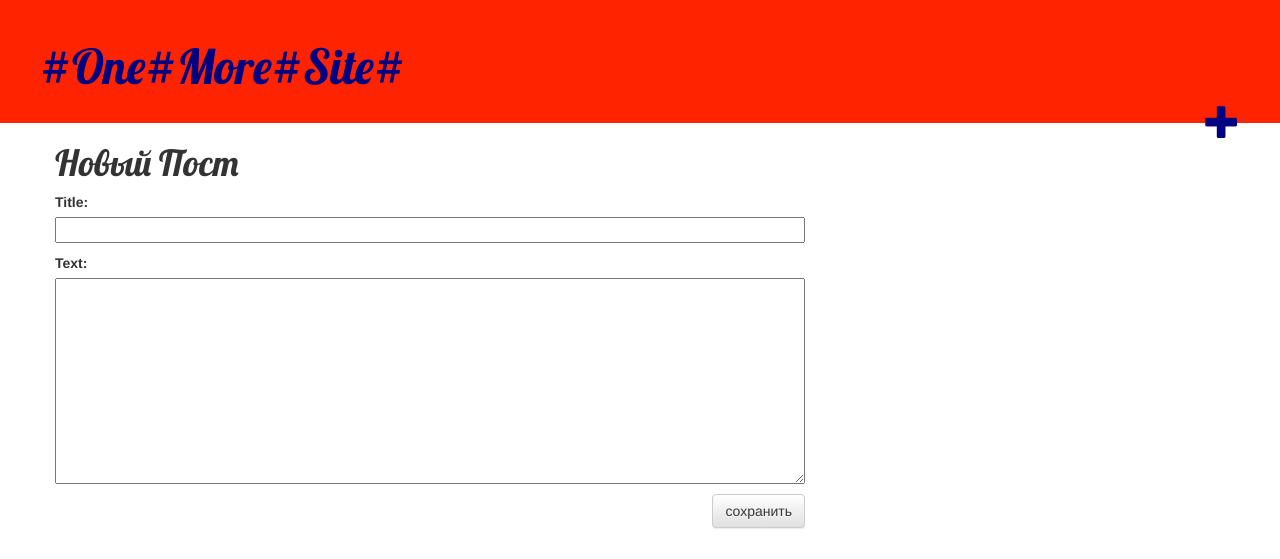
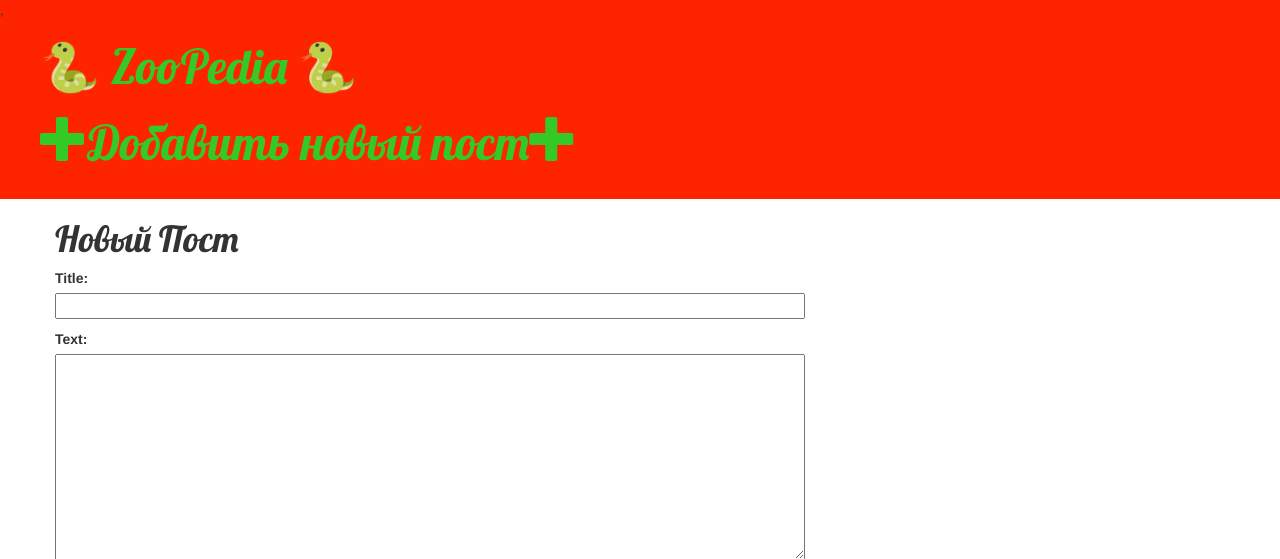
Before and after one commit to nikitosi4/my-first-blog, a Django app: page /post/new/ in a window 1280 px wide. Shown: the top 559 px of the page. Run offline with Django 4.2, Linux system fonts and the light colour scheme; some libraries are stand-ins or nearby versions.

Commit message:
minor changes

```diff
--- /dev/null
+++ b/site1/account/admin.py
@@ -0,0 +1,3 @@
+from django.contrib import admin
+
+# Register your models here.
--- /dev/null
+++ b/site1/account/apps.py
@@ -0,0 +1,6 @@
+from django.apps import AppConfig
+
+
+class AccountConfig(AppConfig):
+    default_auto_field = 'django.db.models.BigAutoField'
+    name = 'account'
--- /dev/null
+++ b/site1/account/models.py
@@ -0,0 +1,3 @@
+from django.db import models
+
+# Create your models here.
--- /dev/null
+++ b/site1/account/tests.py
@@ -0,0 +1,3 @@
+from django.test import TestCase
+
+# Create your tests here.
--- /dev/null
+++ b/site1/account/views.py
@@ -0,0 +1,3 @@
+from django.shortcuts import render
+
+# Create your views here.
--- a/site1/blog/static/css/blog.css
+++ b/site1/blog/static/css/blog.css
@@ -1,11 +1,11 @@
 .page-head {
     background-color: #ff2400;
-    margin-top: 0;
+    margin-top:-20;
     padding: 20px 20px 20px 40px;
 }
 
 .page-head h1, .page-head h1 a, .page-head h1 a:visited, .page-head h1 a:active {
-    color: #000080;
+    color: #34c924;
     font-size: 36pt;
     text-decoration: none;
 }
@@ -38,7 +38,7 @@ h1, h2, h3, h4 {
 }
 
 .post {
-    margin-bottom: 20px;
+    margin-bottom: 70px;
 }
 
 .post h1 a, .post h1 a:visited {
--- a/site1/blog/templates/blog/base.html
+++ b/site1/blog/templates/blog/base.html
@@ -1,18 +1,17 @@
 {% load static %}
 <html>
 <head>
-    <title> WiMH? </title>
-        <title>Django Girls blog</title>
-        <link href="https://fonts.googleapis.com/css?family=Lobster&subset=latin,cyrillic" rel="stylesheet" type="text/css">
-        <link rel="stylesheet" href="//maxcdn.bootstrapcdn.com/bootstrap/3.2.0/css/bootstrap.min.css">
-        <link rel="stylesheet" href="//maxcdn.bootstrapcdn.com/bootstrap/3.2.0/css/bootstrap-theme.min.css">
-        <link rel="stylesheet" href="{% static 'css/blog.css' %}">
-
+    <title> 🐍 Zoo  🐍</title>
+    <link href="https://fonts.googleapis.com/css?family=Lobster&subset=latin,cyrillic" rel="stylesheet" type="text/css">
+    <link rel="stylesheet" href="//maxcdn.bootstrapcdn.com/bootstrap/3.2.0/css/bootstrap.min.css">
+    <link rel="stylesheet" href="//maxcdn.bootstrapcdn.com/bootstrap/3.2.0/css/bootstrap-theme.min.css">
+    <link rel="stylesheet" href="{% static 'css/blog.css' %}">,
+    <link rel="icon" href="favicon.ico" type="images/x-icon">
 </head>
 <body>
     <div class="page-head">
-        <h1> <a href="/">#One#More#Site#</a></h1>
-        <a href="{% url 'post_new' %}" class="top-menu"><span class="glyphicon glyphicon-plus"></span></a>
+        <h1> <a href="/"> 🐍 ZooPedia  🐍</a></h1>
+        <h1><a href="{% url 'post_new' %}" ><span class="glyphicon glyphicon-plus"></span>Добавить новый пост<span class="glyphicon glyphicon-plus"></span></a></h1>
     </div>
     <div class="content container">
         <div class="row">
--- a/site1/blog/templates/blog/post_new.html
+++ b/site1/blog/templates/blog/post_new.html
@@ -1,4 +1,5 @@
 {% extends 'blog/base.html' %}
+
 
 {% block content %}
 <h1> Новый Пост</h1>
--- a/site1/blog/urls.py
+++ b/site1/blog/urls.py
@@ -5,5 +5,5 @@ from . import views
 urlpatterns = [
     path('', views.post_list, name='post_list'),
     path('post/<int:pk>/', views.post_detail, name='post_detail' ),
-    path('post/new/', views.post_new, name='post_new')
+    path('post/new/', views.post_new, name='post_new'),
 ]
--- a/site1/site1/settings.py
+++ b/site1/site1/settings.py
@@ -38,6 +38,7 @@ INSTALLED_APPS = [
     'django.contrib.messages',
     'django.contrib.staticfiles',
     'blog',
+    'account',
 ]
 
 MIDDLEWARE = [
```
Also changed, not shown: site1/account/__init__.py (added), site1/account/migrations/__init__.py (added), site1/blog/migrations/0002_alter_post_title.py (added), site1/blog/models.py (line endings or trailing spaces), site1/blog/templates/blog/favicon.ico (added).
